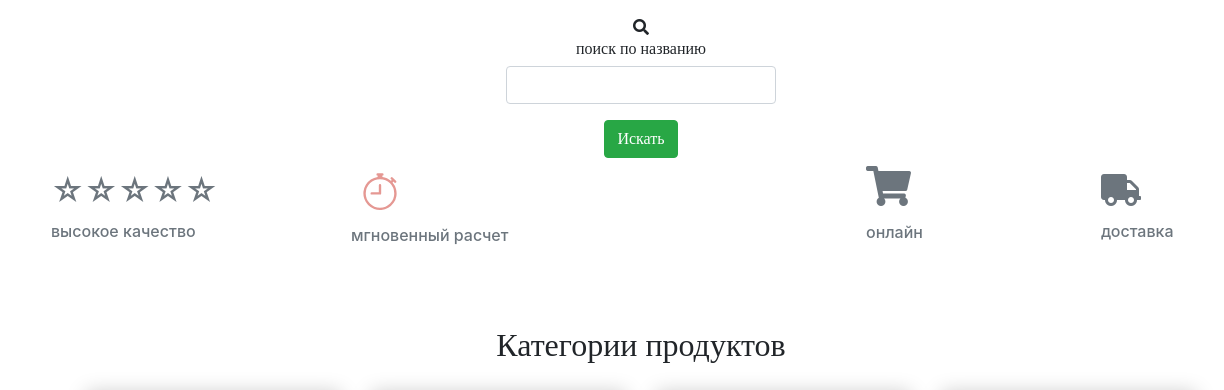
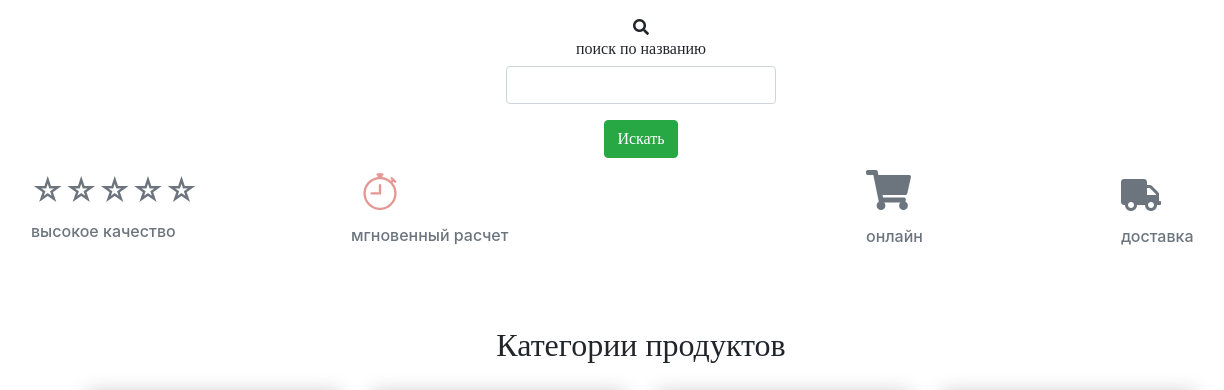
Before and after one commit to Ark005/finalprint, a Django app: page / in a window 1480 px wide. Shown: the part 528-918 px from the top of the page, without its empty margins (99-1323 px from the left). Run offline with Django 3.2, Linux system fonts and the light colour scheme; data comes from the database, SQL or seed files in the repository; some libraries are stand-ins or nearby versions.

Commit message:
light gray line on home page

```diff
--- a/ecommerce/settings.py
+++ b/ecommerce/settings.py
@@ -54,6 +54,7 @@ INSTALLED_APPS = [
     'django.contrib.staticfiles',
     'django.contrib.sites',
     'sorl.thumbnail',
+
     # 'send_email.apps.SendEmailConfig',
 ]
 
--- a/products/templates/products/base.html
+++ b/products/templates/products/base.html
@@ -1,6 +1,10 @@
 <!--<H6 STYLE="font-family: 'avenir next rounded std'"><p style="color:rgb(229, 152, 147)"> типография  on-line <img src="/media/products/005.png" alt="текст" />  <br> -->
 {% load static %}
 {% load thumbnail %}
+
+
+{% block style %}
+
 
 <!DOCTYPE html>
 <html lang="en">
@@ -104,6 +108,7 @@
 
   </div>
 -->
+
 <br>
 
 <h6 class="text-center"><span class="text-muted"> <p style="color:rgb(229, 152, 147)">1997<img align="center" src="/media/products/005.png" alt="not found" class="img-fluid">2021</p></h6></span>
@@ -112,3 +117,5 @@
 <h6 class="text-center"><span class="text-muted"><img align="center" class="img-fluid"><i class="fa fa-envelope" aria-hidden="true"></i>info@005.ru</p></h6></span>
 
 </div>
+
+{% endblock %}
--- a/products/templates/products/home.html
+++ b/products/templates/products/home.html
@@ -74,7 +74,7 @@
   <div><h6 class="card-title"><span class="text-muted">мгновенный расчет</h6></span></div>
   </div>
 
-  <div style="position:absolute;z-index:10000;top:-9px;margin-left:265px;">
+  <div style="position:absolute;z-index:10000;top:-5px;margin-left:265px;">
     <h6 class="card-title"><span class="text-muted"> <h1><i class="fa fa-shopping-cart" aria-hidden="true"></i></h1> </span></a></h6>
     <h6 class="card-title"><span class="text-muted">онлайн </h6></span>
 
@@ -85,7 +85,7 @@
 
     </div>
 
-      <div style="position:absolute;z-index:10000;top:700px;margin-left:150px;">
+      <div style="position:absolute;z-index:10000;top:700px;margin-left:130px;">
         <div class="rating">
 
          <h6 class="card-title"><span class="text-muted"> <h2><span>☆</span><span>☆</span><span>☆</span><span>☆</span><span>☆</span></h2> </span></a></h6>
@@ -94,7 +94,7 @@
         </div>
 
 
-        <div style="position:absolute;z-index:10000;top:700px;margin-left:1200px;">
+        <div style="position:absolute;z-index:10000;top:705px;margin-left:1220px;">
 
 
           <h6 class="card-title"><span class="text-muted">   <h2><i class="fas fa-truck"></i></h2></span></a></h6>
@@ -187,7 +187,7 @@
 </div>
 
 
-
+<nav class="navbar navbar-expand-lg navbar-light bg-light"><br><br></nav>
 
   <div>
     <h6 class="text-center"></h6>
@@ -197,13 +197,18 @@
 <br>
 <br>
 
+
+
+
+<div>
+
 <a href="/">
   <figure class="stock">
     <img src="/media/products/baner.jpg"width="{{ thumb.width }}" height="{{ thumb.height }}" alt="{{ recipe.title }}" />
     </figure>
 </a>
 
-
+</div>
 {% load thumbnail %}
 {% thumbnail recipe.image "1450x450" as thumb %}
 <a href="/">
```
